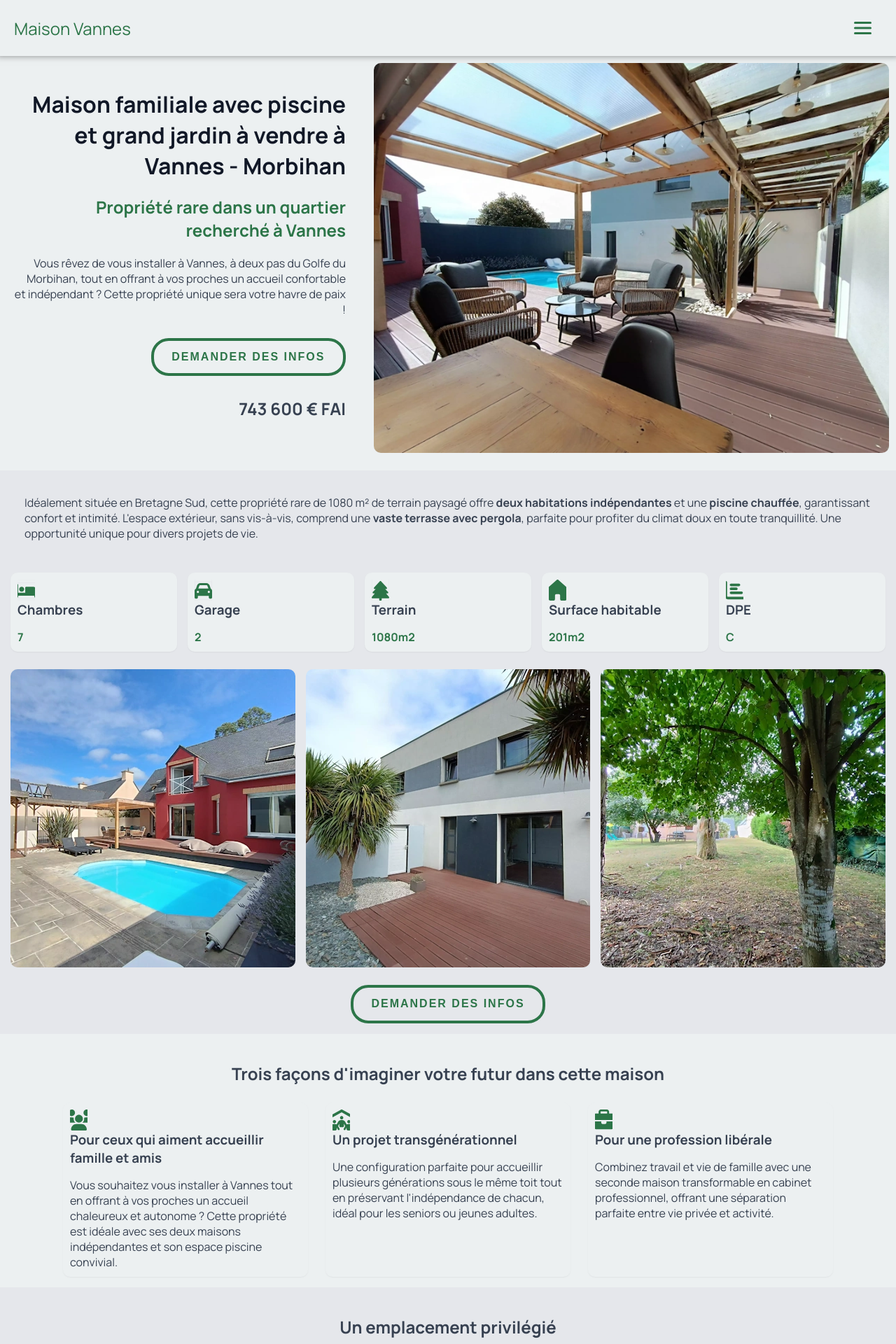
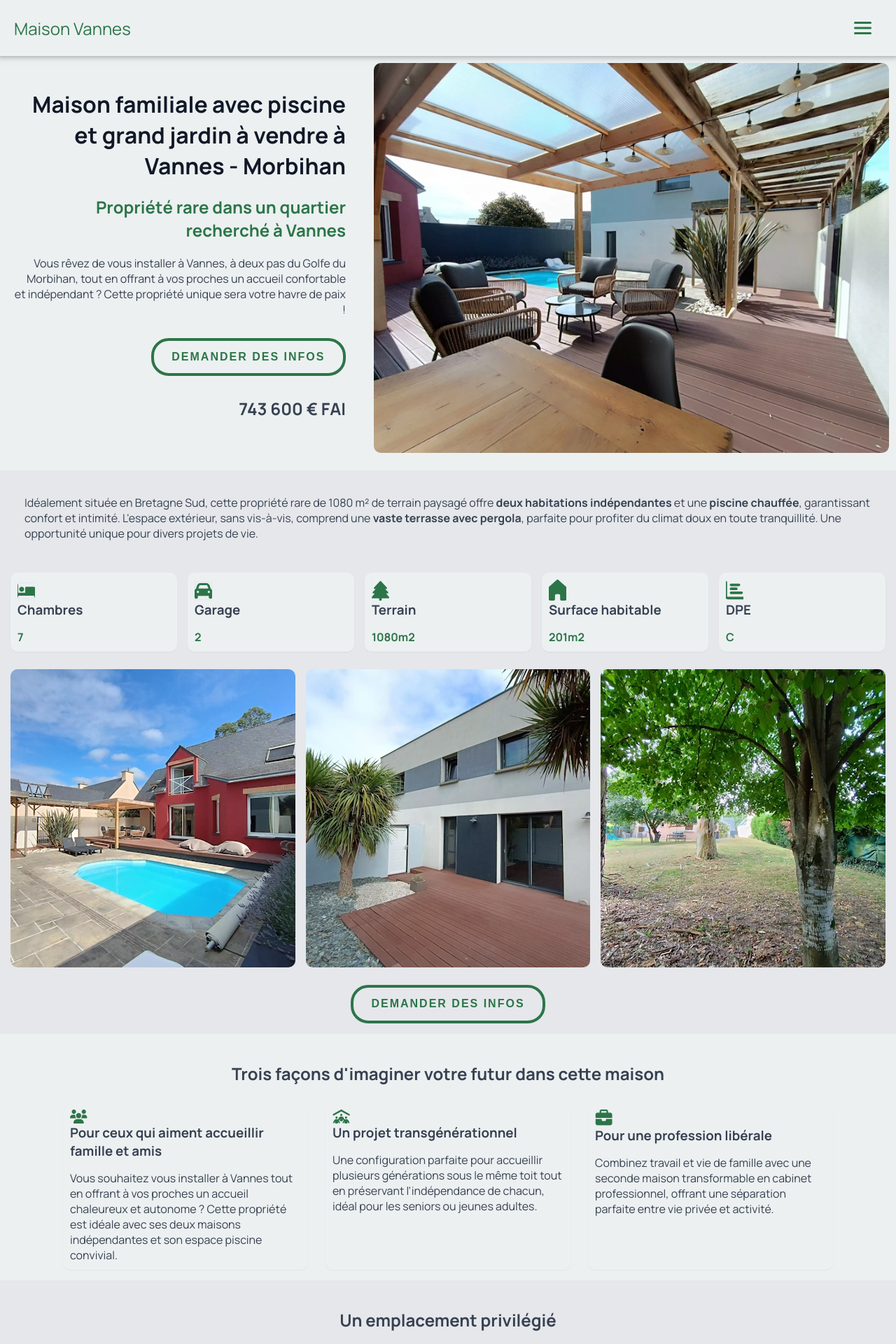
Before and after one commit to segoleneganzin/MaisonVannes, a React (Vite) app: page / in a window 1280 px wide. Shown: the top 1920 px of the page at 70% size. Built offline with nearby package versions, Linux system fonts and the light colour scheme; grey boxes are pictures that could not be loaded.

Commit message:
update opportunities icon size

```diff
--- a/src/stylesheet/layouts/sections/_opportunities.scss
+++ b/src/stylesheet/layouts/sections/_opportunities.scss
@@ -6,6 +6,9 @@
     flex-direction: column;
     gap: 15px;
     .card {
+      &__icon {
+        height: auto;
+      }
       @include mixins.media-breakpoint(max, tablet) {
         box-shadow: none;
       }
```
